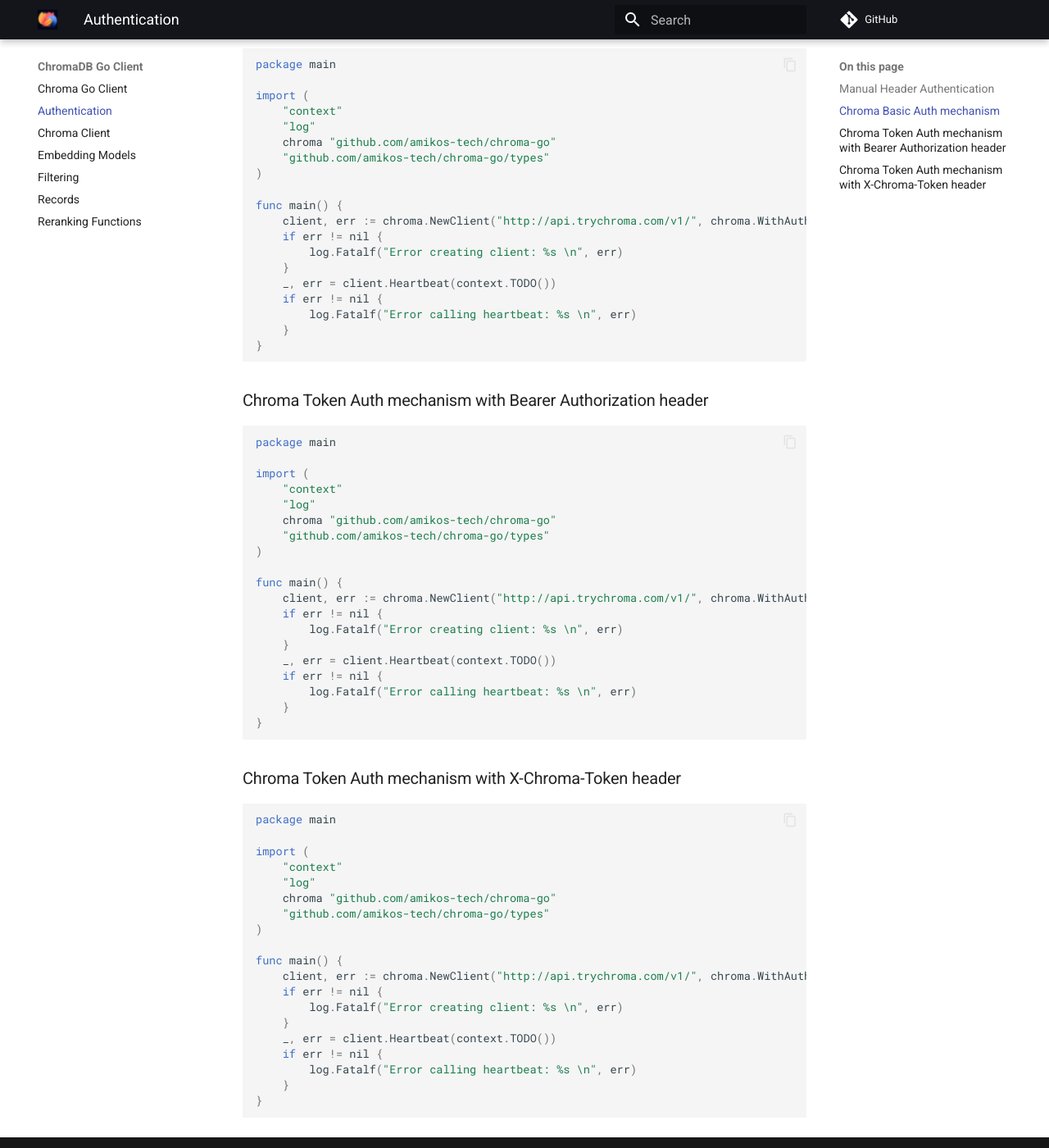
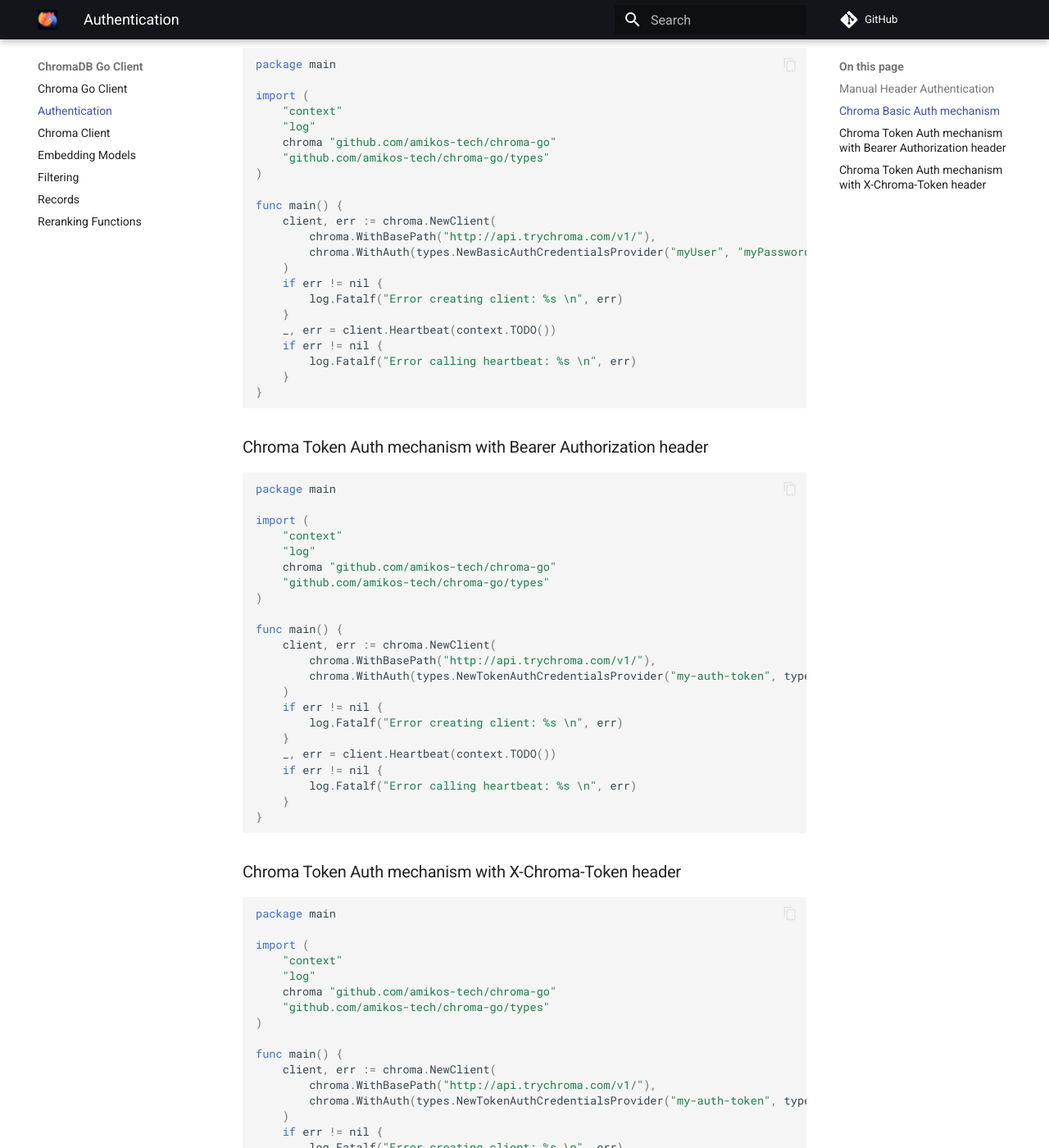
Before and after one commit to amikos-tech/chroma-go, an MkDocs documentation site: the page built from docs/docs/auth.md, in a window 1280 px wide and 1400 px high, scrolled down 853 px. Shown: the whole window at 82% size. Built offline with MkDocs 1.6.1 and Material for MkDocs 9.7.7, drawn with Linux system fonts in a browser that asks for light colours; comment, search, counter and statistics services are not loaded; some of the changed text lies outside the part shown.

Commit message:
feat: Making basePath an option with a default

```diff
--- a/docs/docs/auth.md
+++ b/docs/docs/auth.md
@@ -20,7 +20,7 @@ import (
 
 func main() {
 	var defaultHeaders = map[string]string{"Authorization": "Bearer my-custom-token"}
-	clientWithTenant, err := chroma.NewClient("http://api.trychroma.com/v1/", chroma.WithDefaultHeaders(defaultHeaders))
+	clientWithTenant, err := chroma.NewClient(chroma.WithBasePath("http://api.trychroma.com/v1/"), chroma.WithDefaultHeaders(defaultHeaders))
 	if err != nil {
 		log.Fatalf("Error creating client: %s \n", err)
 	}
@@ -44,7 +44,10 @@ import (
 )
 
 func main() {
-    client, err := chroma.NewClient("http://api.trychroma.com/v1/", chroma.WithAuth(types.NewBasicAuthCredentialsProvider("myUser", "myPassword")))
+    client, err := chroma.NewClient(
+        chroma.WithBasePath("http://api.trychroma.com/v1/"),
+        chroma.WithAuth(types.NewBasicAuthCredentialsProvider("myUser", "myPassword")),
+    )
     if err != nil {
         log.Fatalf("Error creating client: %s \n", err)
     }
@@ -68,7 +71,10 @@ import (
 )
 
 func main() {
-    client, err := chroma.NewClient("http://api.trychroma.com/v1/", chroma.WithAuth(types.NewTokenAuthCredentialsProvider("my-auth-token", types.AuthorizationTokenHeader)))
+    client, err := chroma.NewClient(
+        chroma.WithBasePath("http://api.trychroma.com/v1/"),
+        chroma.WithAuth(types.NewTokenAuthCredentialsProvider("my-auth-token", types.AuthorizationTokenHeader)),
+    )
     if err != nil {
         log.Fatalf("Error creating client: %s \n", err)
     }
@@ -92,7 +98,10 @@ import (
 )
 
 func main() {
-    client, err := chroma.NewClient("http://api.trychroma.com/v1/", chroma.WithAuth(types.NewTokenAuthCredentialsProvider("my-auth-token", types.XChromaTokenHeader)))
+    client, err := chroma.NewClient(
+        chroma.WithBasePath("http://api.trychroma.com/v1/"),
+        chroma.WithAuth(types.NewTokenAuthCredentialsProvider("my-auth-token", types.XChromaTokenHeader)),
+    )
     if err != nil {
         log.Fatalf("Error creating client: %s \n", err)
     }
```
Also changed, not shown: docs/docs/client.md (+11 -11 lines), docs/docs/filtering.md (+6 -6 lines), docs/docs/index.md (+6 -6 lines), README.md, 2 other files.
